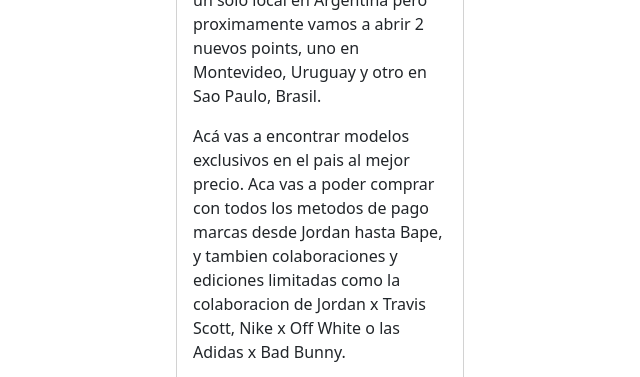
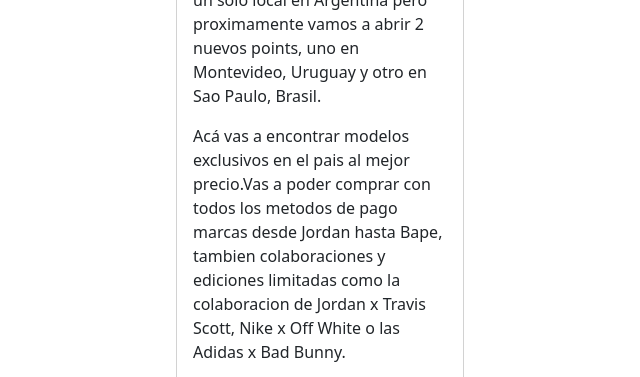
Before and after one commit to matiriquelmeluna/icedrops, a website: page pages/nosotros.html in a window 1280 px wide. Shown: the part 800-1177 px from the top of the page, 320-960 px from the left. Drawn offline with nearby package versions, Linux system fonts and the light colour scheme; a web font is replaced by a local one.

Commit message:
algunas variables añadidas, y correcciones ortograficas en nosotros

```diff
--- a/pages/nosotros.html
+++ b/pages/nosotros.html
@@ -91,11 +91,10 @@
                         Brasil.
                     </p>
                     <p class="card-text">Acá vas a encontrar modelos
-                        exclusivos en el pais al mejor precio. Aca vas a poder
+                        exclusivos en el pais al mejor precio.Vas a poder
                         comprar
                         con todos los metodos de pago marcas desde Jordan hasta
-                        Bape, y
-                        tambien colaboraciones y ediciones limitadas como la
+                        Bape, tambien colaboraciones y ediciones limitadas como la
                         colaboracion de Jordan x Travis Scott, Nike x Off White
                         o las
                         Adidas x Bad Bunny.
```
